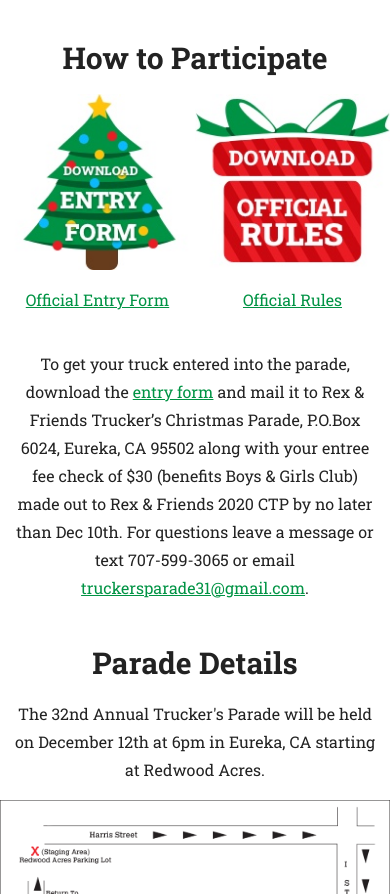
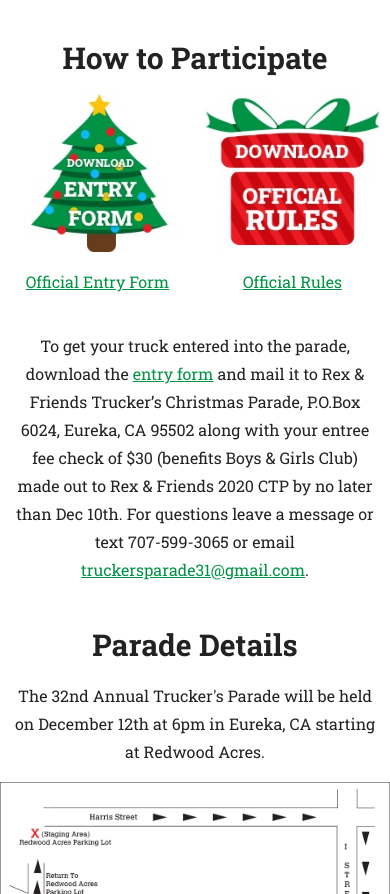
Before and after one commit to tylerherman/tylerherman.github.io, a plain HTML site: page truckers-parade/index.html in a window 390 px wide. Shown: the part 1026-1920 px from the top of the page. Drawn offline with Linux system fonts and the light colour scheme; a script that the page names is missing.

Commit message:
Add files via upload

```diff
--- a/truckers-parade/css/main.css
+++ b/truckers-parade/css/main.css
@@ -104,10 +104,13 @@ header h1 { display: block; width: 864px; height: 411px; background: url(../img/
 .top-container .two-col { width: 50%; float: left; margin-bottom: 20px; }
 .top-container .two-col a img { width: 200px; height: 180px; display: block; margin: 0 auto; }
 @media screen and (max-width: 400px) {
-  .top-container .two-col a img { width: 100%; height: auto; }
+  .top-container .two-col a img { width: 90%; height: auto; margin: 0 auto; }
 
 }
 .top-container .two-col a:hover img { scale: 110%; transition: .3s ease-in-out; }
+@media screen and (max-width: 400px) {
+  .top-container .two-col a:hover img { scale: 100%; transition: .3s ease-in-out; }
+}
 @media screen and (max-width: 960px) {
   #map { width: 100%; height: auto; }
 }
```
